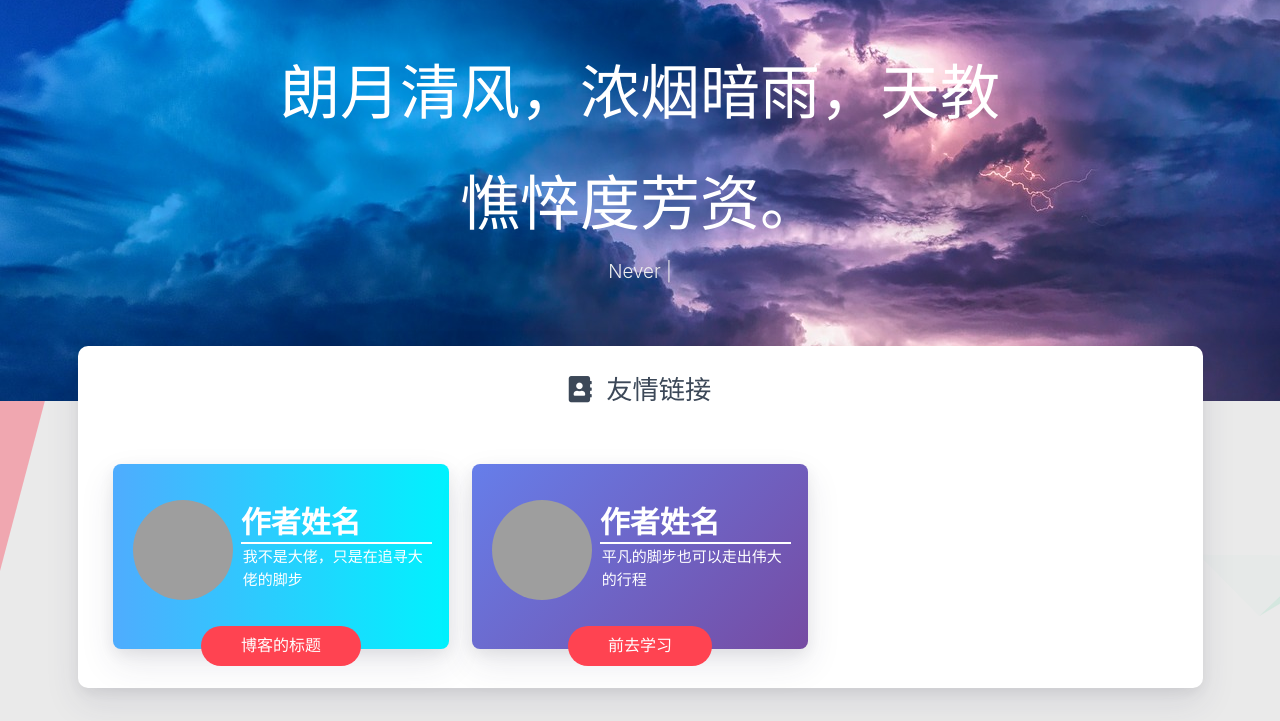
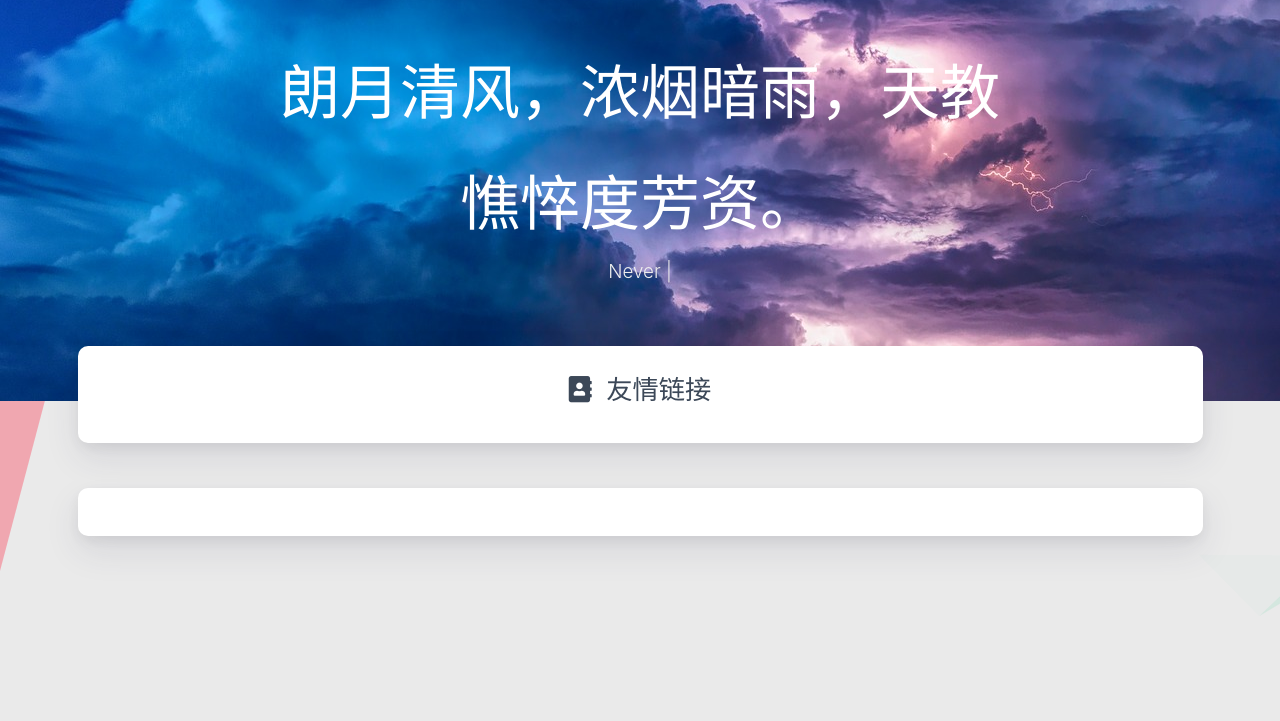
Before and after one commit to stone8034/stoneblog, a plain HTML site: page friends/index.html in a window 1280 px wide. Shown: the part 79-800 px from the top of the page. Drawn offline with nearby package versions, Linux system fonts and the light colour scheme; some packages are replaced by stand-ins of ours; grey boxes are pictures that could not be loaded; a script that the page names is missing.

Commit message:
Site updated: 2020-04-28 10:54:03

```diff
--- a/friends/index.html
+++ b/friends/index.html
@@ -435,53 +435,6 @@
                 </div>
                 <article id="friends-link">
 
-
-                    <div class="row tags-posts friend-all">
-
-
-                        <div class="col s12 m6 l4 friend-div" data-aos="zoom-in-up">
-                            <div class="card frind-card1">
-                                <div class="frind-ship">
-                                    <div class="title">
-                                        <img src="http://image.luokangyuan.com/1_qq_27922023.jpg" alt="img">
-                                        <div>
-                                            <h1 class="friend-name">作者姓名</h1>
-                                            <p style="position: relative;top: -35px;">我不是大佬，只是在追寻大佬的脚步</p>
-                                        </div>
-                                    </div>
-                                    <div class="friend-button">
-                                        <a href="javaScript:void(0);" target="_blank"
-                                            class="button button-glow button-rounded button-caution">
-                                            博客的标题
-                                        </a>
-                                    </div>
-                                </div>
-                            </div>
-                        </div>
-
-
-                        <div class="col s12 m6 l4 friend-div" data-aos="zoom-in-up">
-                            <div class="card frind-card2">
-                                <div class="frind-ship">
-                                    <div class="title">
-                                        <img src="http://image.luokangyuan.com/avatar.jpg" alt="img">
-                                        <div>
-                                            <h1 class="friend-name">作者姓名</h1>
-                                            <p style="position: relative;top: -35px;">平凡的脚步也可以走出伟大的行程</p>
-                                        </div>
-                                    </div>
-                                    <div class="friend-button">
-                                        <a href="javaScript:void(0);" target="_blank"
-                                            class="button button-glow button-rounded button-caution">
-                                            前去学习
-                                        </a>
-                                    </div>
-                                </div>
-                            </div>
-                        </div>
-
-                    </div>
-
                 </article>
             </div>
         </div>
```
Also changed, not shown: 2020/04/27/hello-world/index.html (+5 -3 lines), archives/2020/04/index.html (+2 -1 lines), archives/2020/index.html (+2 -1 lines), archives/index.html (+2 -1 lines), categories/Markdown/index.html (+2 -1 lines), index.html (+4 -3 lines), tags/Markdown/index.html (+2 -1 lines).
